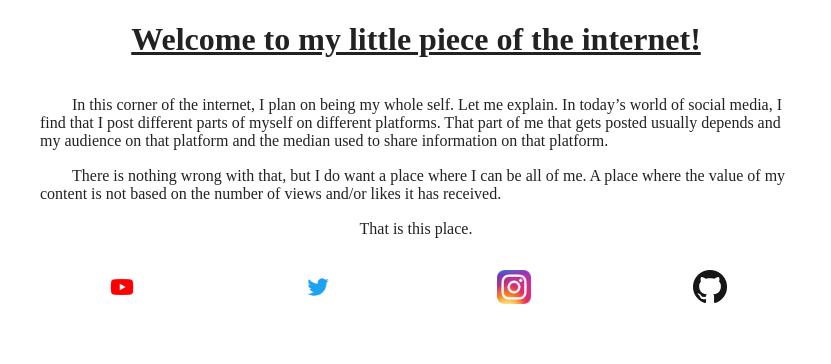
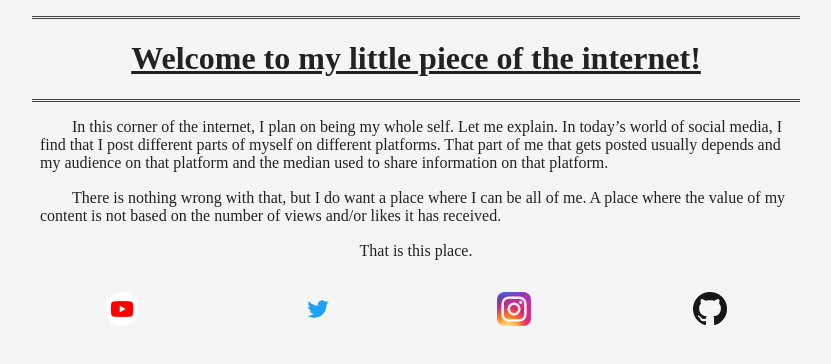
Before and after one commit to crazcalm/crazcalm_website, a website built with Parcel: page html/index.html in a window 1280 px wide. Shown: the whole page, without its empty margins (224-1055 px from the left). Built offline with nearby package versions, Linux system fonts and the light colour scheme; files whose address does not match are found by name.

Commit message:
Add boarder to header

```diff
--- a/html/css/main.css
+++ b/html/css/main.css
@@ -87,13 +87,16 @@
    Author's custom styles
    ========================================================================== */
 
+@import url('https://fonts.googleapis.com/css2?family=Open+Sans&family=Permanent+Marker&family=Roboto&display=swap');
+
 :root {
   /* Add global variables */
-  --test-color: blue;
+  --light-background-color: #f5f5f5;
+  --dark-grey: #434343;
 }
 
 body {
-
+    background-color: var(--light-background-color)
 }
 
 body.home_page_grid {
@@ -112,6 +115,12 @@
     grid-column-end: header-end;
     grid-row-start: header-start;
     grid-row-end: header-end;
+
+    margin-top: 1rem;
+
+    border-block-style: double;
+    border-block-width: 0.2rem;
+    border-block-color: var(--dark-grey)
 }
 
 header h1 {
```
